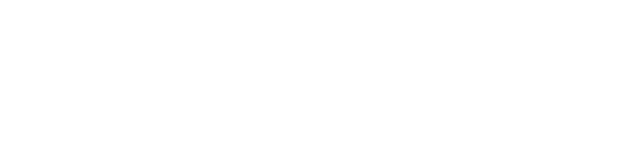
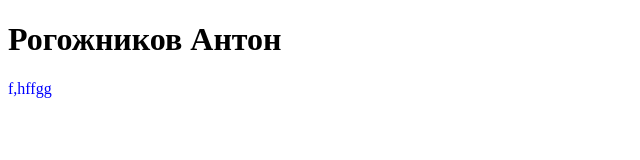
Before and after one commit to kvils/About-me, a plain HTML site: page index.html in a window 1280 px wide. Shown: the whole page, without its empty margins (0-640 px from the left). Drawn offline with Linux system fonts and the light colour scheme.

Commit message:
stylesheet

```diff
--- a/index.html
+++ b/index.html
@@ -3,8 +3,10 @@
 <head>
 	<meta charset="UTF-8">
 	<title>Document</title>
+	<link rel="stylesheet" type="text/css" href="css/style.css" />
 </head>
 <body>
-
+	<h1>Рогожников  Антон</h1>
+	<p style="color:blue">f,hffgg</p>
 </body>
 </html>
```
